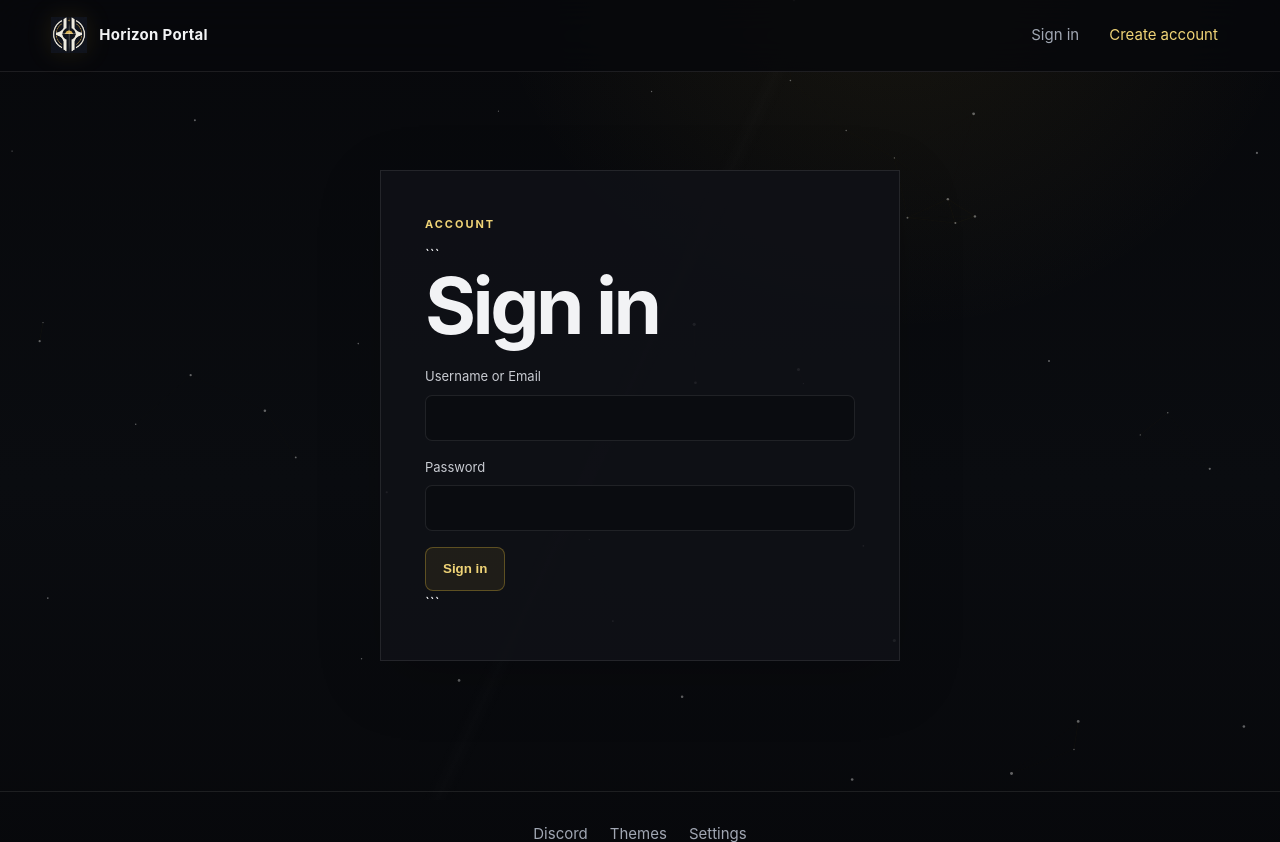
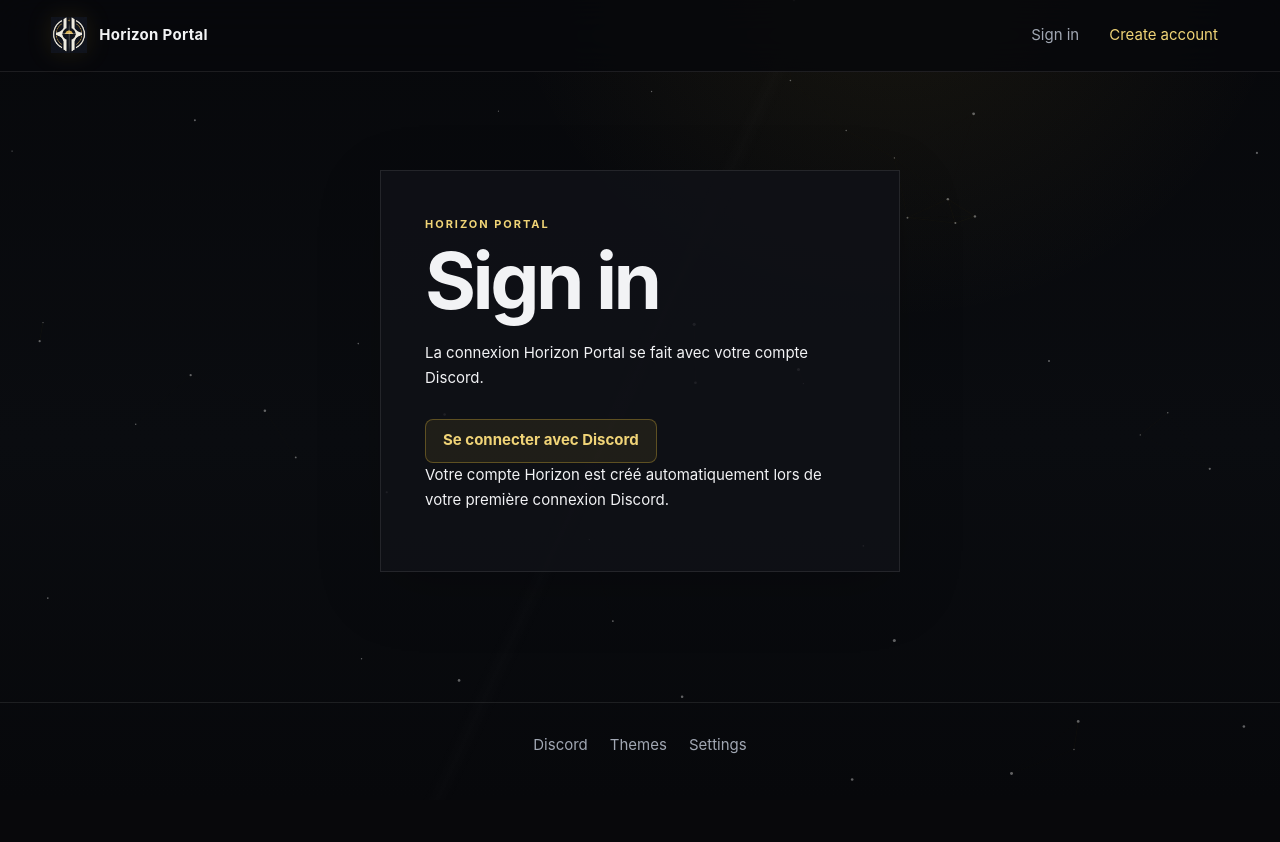
Before and after one commit to LV8-OPS/Horizon-Portal, a FastAPI app: page /login in a window 1280 px wide. Shown: the top 842 px of the page. After the commit the page ends 781 px from the top, so only its background shows below. Run offline with FastAPI, Linux system fonts and the light colour scheme.

Commit message:
Make Discord the public account login

````diff
--- a/templates/login.html
+++ b/templates/login.html
@@ -1,47 +1,17 @@
 {% extends "base.html" %}
 
 {% block content %}
+<section class="panel form-panel">
+    <p class="eyebrow">Horizon Portal</p>
+    <h1>{{ t('login') }}</h1>
+    <p>La connexion Horizon Portal se fait avec votre compte Discord.</p>
 
-<section class="panel form-panel">
-    <p class="eyebrow">Account</p>
-
-```
-<h1>{{ t('login') }}</h1>
-
-<form method="post" action="/login">
-    <div class="form-field">
-        <label for="identifier">Username or Email</label>
-        <input
-            id="identifier"
-            name="identifier"
-            type="text"
-            autocomplete="username"
-            required
-        >
+    <div class="hero-actions">
+        <a class="btn gold-shimmer" href="/api/auth/discord/start?mode=web">
+            Se connecter avec Discord
+        </a>
     </div>
 
-    <div class="form-field">
-        <label for="password">Password</label>
-        <input
-            id="password"
-            name="password"
-            type="password"
-            autocomplete="current-password"
-            required
-        >
-    </div>
-
-    <input
-        type="hidden"
-        name="next"
-        value="{{ next | default('/account') }}"
-    >
-
-    <button class="btn" type="submit">
-        {{ t('login') }}
-    </button>
-</form>
-```
-
+    <p class="muted">Votre compte Horizon est créé automatiquement lors de votre première connexion Discord.</p>
 </section>
 {% endblock %}
````
